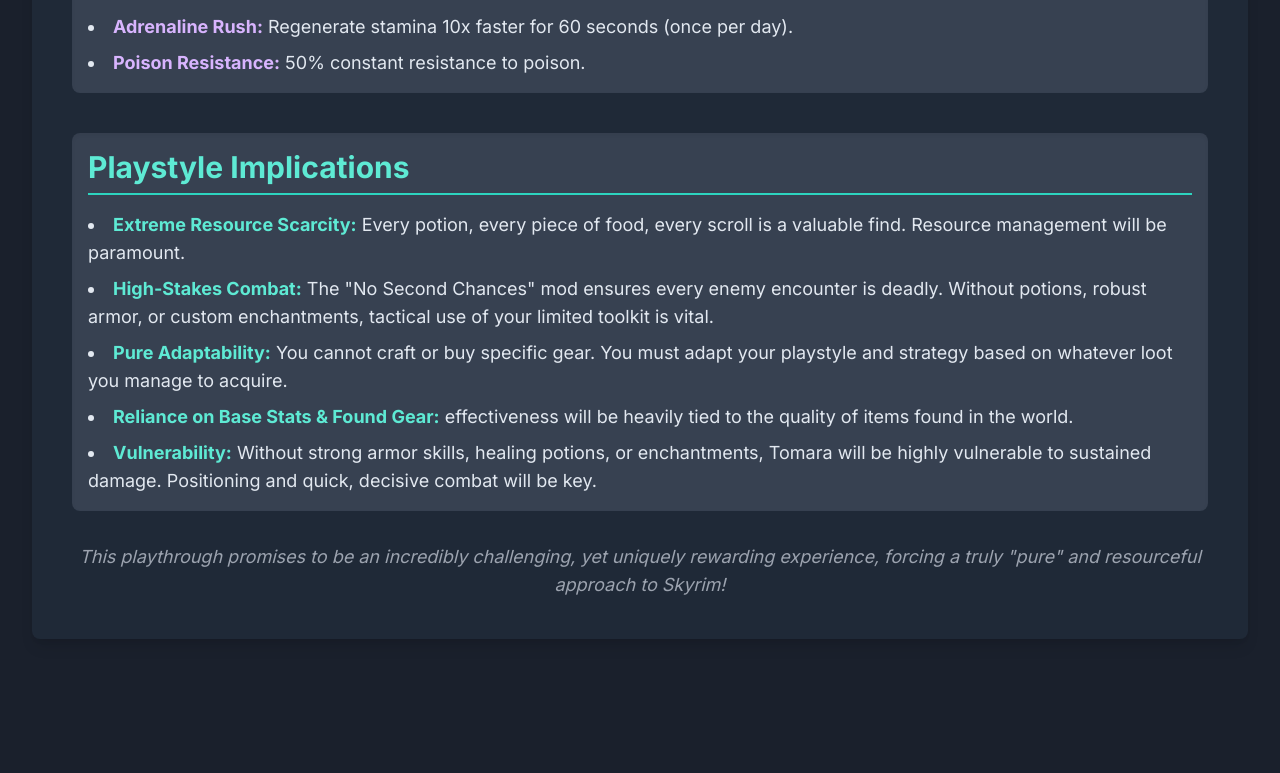
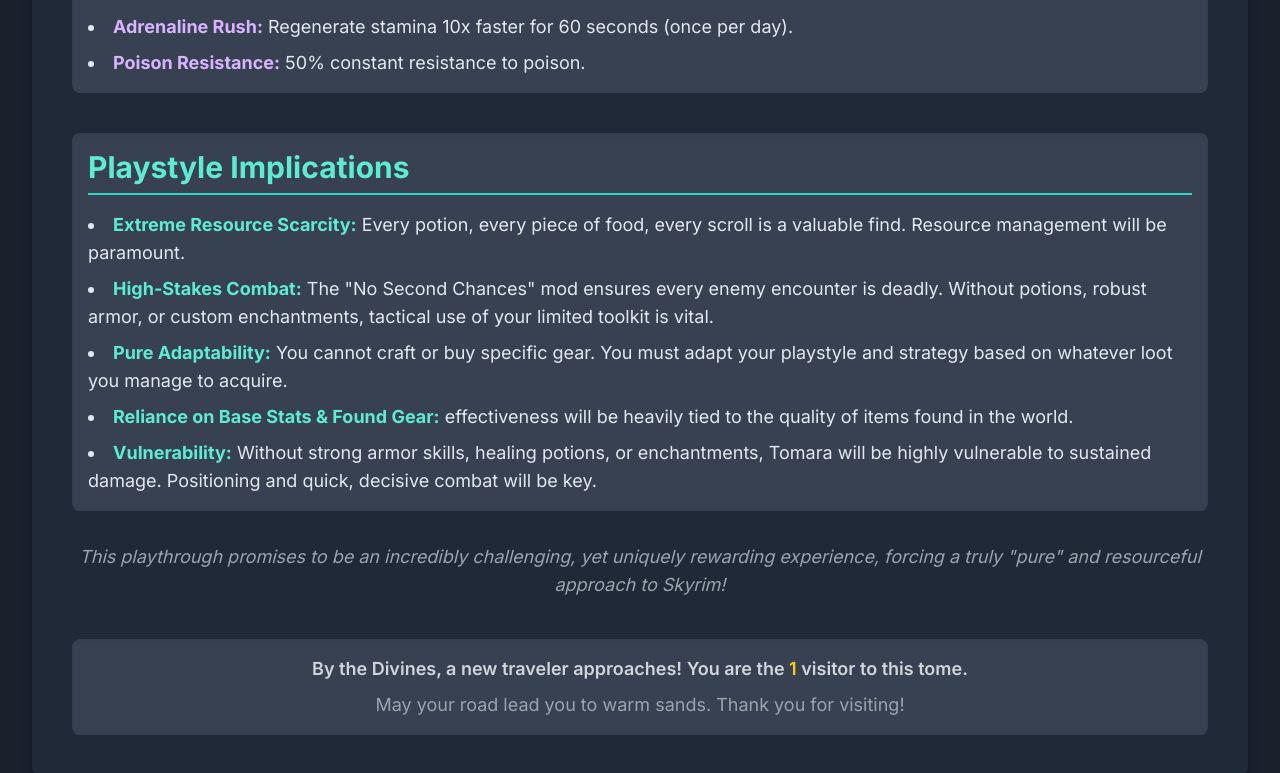
Before and after one commit to T0mt4ru/skyrim-tomara, a website: page index.html in a window 1280 px wide. Shown: the part 3693-4466 px from the top of the page. Before the commit the page ends 4364 px from the top, so only its background shows below. Drawn offline with nearby package versions, Linux system fonts and the light colour scheme.

Commit message:
Update index.html
attempt at adding a visitor count

```diff
--- a/index.html
+++ b/index.html
@@ -560,9 +560,6 @@
                 <p class="text-lg mb-4 leading-relaxed">
                     I found her theory to be a bit far-fetched, to say the least. Even if the Thalmor were involved, where would they have gotten this first dragon, the one that attacked Helgen? If you ask me, it was nothing more than a bizarre coincidence, a stroke of strange luck that saved me from the executioner's block.
                 </p>
-                <p class="text-lg mb-4 leading-relaxed">
-                    Delphine, undeterred by my skepticism, announced she was heading back to Riverwood. Her next plan was to infiltrate the Thalmor Embassy, and she invited me to seek her out if I ever found myself back in Riverwood.
-                </p>
                 <p class="text-lg mb-4 leading-contained">
                     I decided to pass on her invitation for now. I had made a promise to the Greybeards to retrieve the Horn of Jurgen Windcaller, and this whole Thalmor farce had already consumed enough of my valuable time. My focus was on completing the task I had agreed to.
                 </p>
@@ -727,6 +724,16 @@
         <p class="text-center text-lg mt-8 text-gray-400 italic">
             This playthrough promises to be an incredibly challenging, yet uniquely rewarding experience, forcing a truly "pure" and resourceful approach to Skyrim!
         </p>
+
+        <!-- Visitor Counter and Thanks Note -->
+        <div class="mt-10 p-4 bg-gray-700 rounded-lg shadow-inner text-center">
+            <p id="visitor-count" class="text-lg font-semibold text-gray-300 mb-2">
+                By the Divines, a new traveler approaches! You are the <span id="count-value" class="text-yellow-400">0</span> visitor to this tome.
+            </p>
+            <p class="text-lg text-gray-400">
+                May your road lead you to warm sands. Thank you for visiting!
+            </p>
+        </div>
     </div>
 
     <script>
@@ -810,6 +817,19 @@
 
                 chapterGrid.appendChild(chapterButton);
             }
+
+            // Visitor Counter Logic
+            const visitorCountElement = document.getElementById('count-value');
+            let visitorCount = localStorage.getItem('skyrimVisitorCount');
+
+            if (visitorCount === null) {
+                visitorCount = 1;
+            } else {
+                visitorCount = parseInt(visitorCount) + 1;
+            }
+
+            localStorage.setItem('skyrimVisitorCount', visitorCount);
+            visitorCountElement.textContent = visitorCount;
         });
     </script>
 </body>
```
